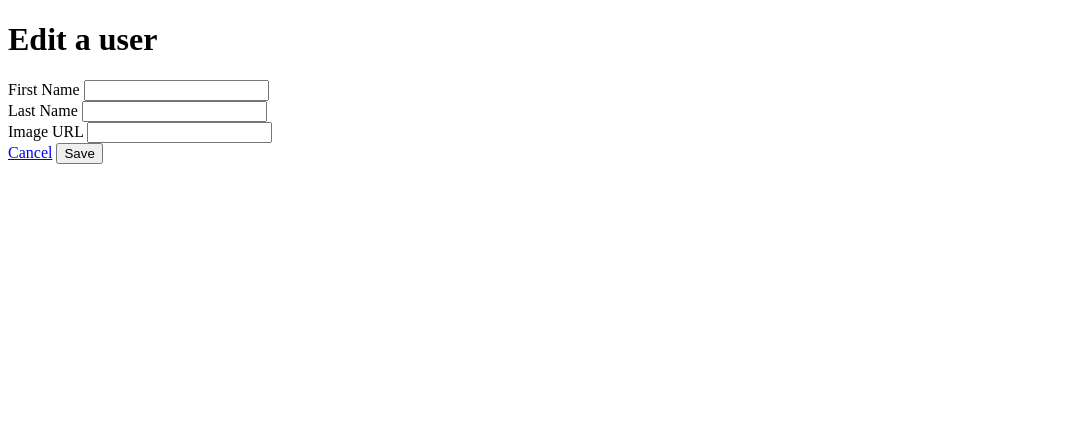
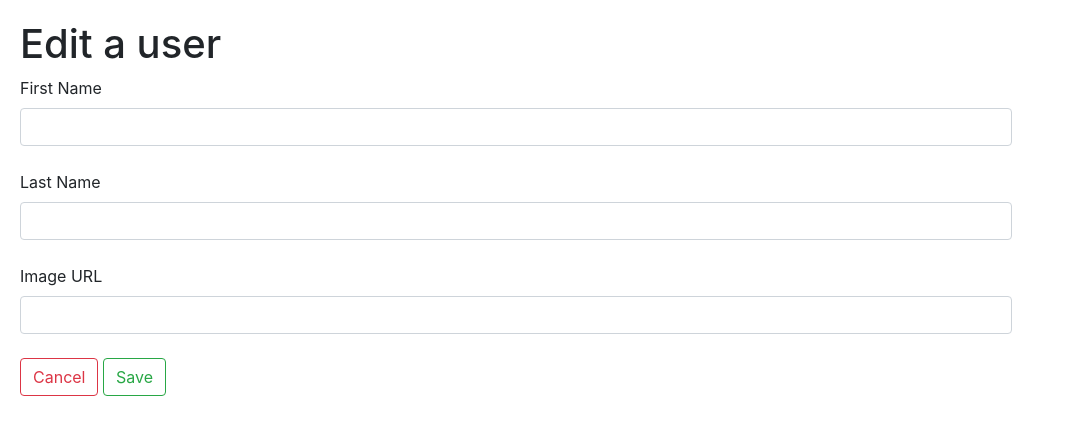
Before and after one commit to richarddowdy/flask_blogly, a Flask app: page /user/1/edit in a window 1280 px wide. Shown: the top 435 px of the page, without its empty margins (0-1067 px from the left). Run offline with Flask 2, Linux system fonts and the light colour scheme; some libraries are stand-ins or nearby versions.

```diff
--- /dev/null
+++ b/static/main.css
@@ -0,0 +1,7 @@
+body{
+  padding: 20px;
+}
+
+.form-control{
+  width: 80%;
+}
--- a/templates/base.html
+++ b/templates/base.html
@@ -5,6 +5,8 @@
   <meta name="viewport" content="width=device-width, initial-scale=1.0">
   <meta http-equiv="X-UA-Compatible" content="ie=edge">
   <title>{% block title %}{% endblock %}</title>
+  <link rel="stylesheet" href="https://stackpath.bootstrapcdn.com/bootstrap/4.4.1/css/bootstrap.min.css" integrity="sha384-Vkoo8x4CGsO3+Hhxv8T/Q5PaXtkKtu6ug5TOeNV6gBiFeWPGFN9MuhOf23Q9Ifjh" crossorigin="anonymous">
+  <link rel="stylesheet" href="/static/main.css">
 </head>
 <body>
   {% block content %}
--- a/templates/edit_user.html
+++ b/templates/edit_user.html
@@ -11,16 +11,16 @@
 <form action="/user/{{user.id}}/edit" method="POST">
 
   <label for="edited_first_name">First Name</label>
-  <input type="text" name="edited_first_name" value="{{user.first_name}}"><br>
+  <input type="text" name="edited_first_name" value="{{user.first_name}}" class="form-control"><br>
 
   <label for="edited_last_name">Last Name</label>
-  <input type="text" name="edited_last_name" value="{{user.last_name}}"><br>
+  <input type="text" name="edited_last_name" value="{{user.last_name}}" class="form-control"><br>
 
   <label for="edited_user_image">Image URL</label>
-  <input type="text" name="edited_user_image" value="{{user.image_url}}"><br>
+  <input type="text" name="edited_user_image" value="{{user.image_url}}" class="form-control"><br>
 
-  <a href="/user/{{user.id}}" class="BOOTSTRAP BUTTON">Cancel</a>
-  <input type="submit" id="edit_user" value="Save"></input>
+  <a href="/user/{{user.id}}" class="btn btn-outline-danger">Cancel</a>
+  <input type="submit" id="edit_user" value="Save" class="btn btn-outline-success"></input>
 
 </form>
 
--- a/templates/user_profile.html
+++ b/templates/user_profile.html
@@ -15,7 +15,7 @@
 </form>
 
 <form action='/user/{{user.id}}/delete' method="POST">
-  <input type="submit" name="" id="" value="Delete">
+  <input type="submit" name="" id="" value="Delete" class="btn btn-danger">
 </form>
 
 
```
Also changed, not shown: templates/new_user.html (+4 -4 lines), tests_flask.py (added, +14 -0 lines).
